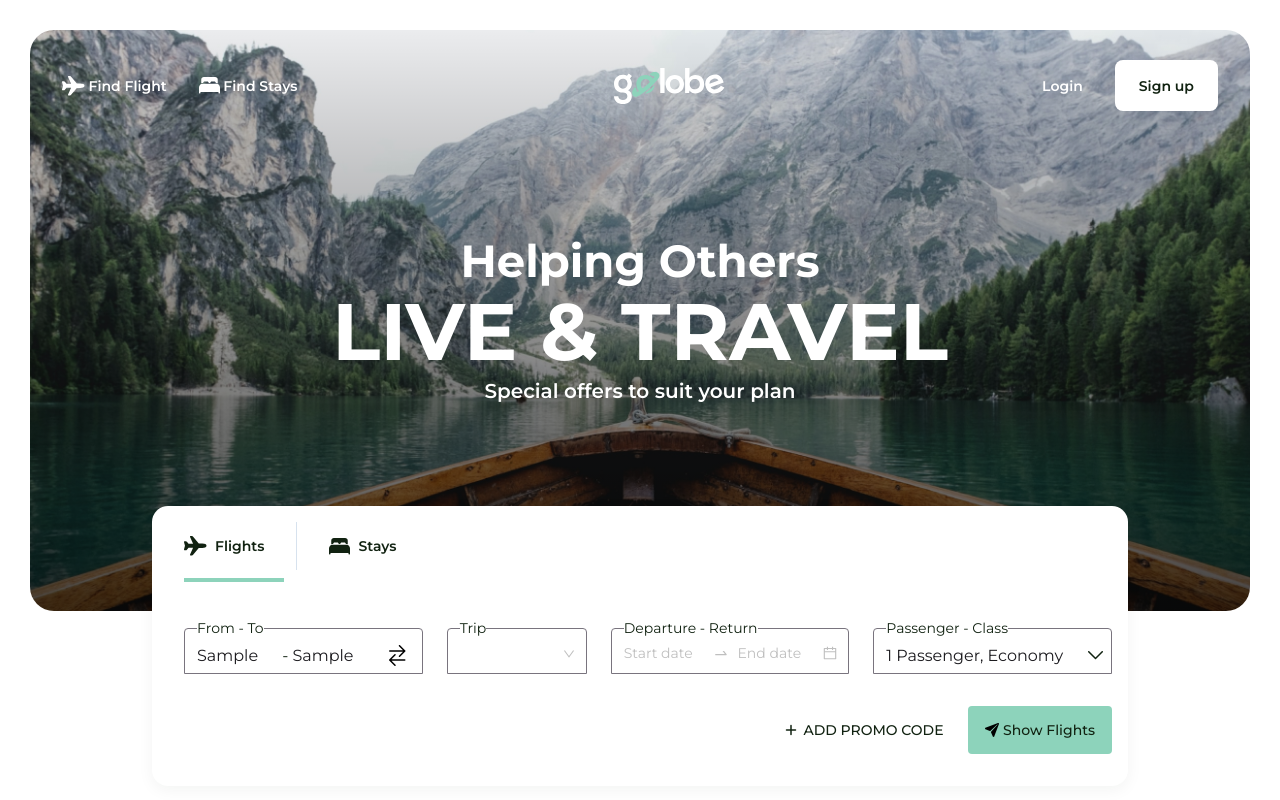
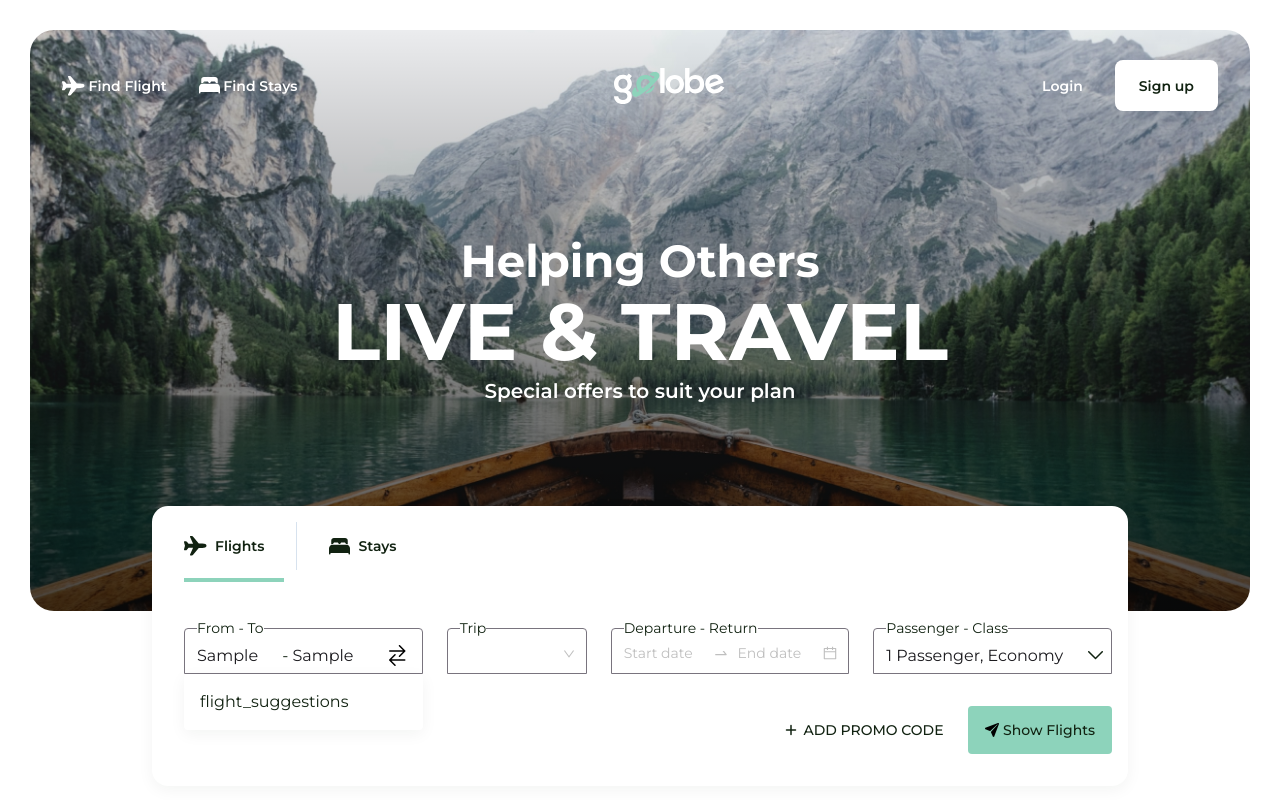
Before and after one commit to AnitaIkediashi/travel-booking-website, a Next.js app: page / in a window 1280 px wide. Both pictures are taken after typing "Sample", "Sample", "Sample", "Sample" into the empty fields and a click on the button "ADD PROMO CODE". Shown: the top 800 px of the page. Built offline with nearby package versions, Linux system fonts and the light colour scheme; no server answers; the database is empty.

Commit message:
created api route to fetch airports first

```diff
--- /dev/null
+++ b/app/api/flights/airports/route.ts
@@ -0,0 +1,23 @@
+import { prisma } from "@/lib/prisma";
+import { NextResponse } from "next/server";
+
+export async function GET(request: Request) {
+  const {searchParams} = new URL(request.url);
+  const query = searchParams.get('query') || '';
+  const searchFields = ["airport_code", "airport_name", "city", "country"];
+  const orFilters = searchFields.map((field) => ({
+    [field]: { contains: query, mode: "insensitive" },
+  }));
+
+  try {
+    const airports = await prisma.airport.findMany({
+      where: { OR: orFilters },
+    });
+    return NextResponse.json(airports);
+  } catch (error) {
+    return NextResponse.json(
+      { error: "Failed to fetch airports" },
+      { status: 500 }
+    );
+  }
+}
--- /dev/null
+++ b/components/dropdowns/flight_suggestions.tsx
@@ -0,0 +1,17 @@
+import { AirportProps } from "@/types/flight_type"
+
+type FlightSuggestionsProps = {
+    airports: AirportProps[]
+}
+
+export const FlightSuggestions = ({ airports }: FlightSuggestionsProps) => {
+  return (
+    <ul
+      className={`${
+        airports.length === 0 ? "h-auto" : "max-h-[300px]"
+      } absolute w-full bg-white shadow-light left-0 right-0 z-20 font-montserrat text-blackish-green rounded-sm overflow-y-auto p-4`}
+    >
+      flight_suggestions
+    </ul>
+  );
+}
--- a/components/reusable/search_flights.tsx
+++ b/components/reusable/search_flights.tsx
@@ -8,6 +8,9 @@ import { AddIcon } from "../icons/add";
 import { Button } from "./button";
 import { PaperPlaneIcon } from "../icons/paperPlane";
 import { ArrowDownIcon } from "../icons/arrow_down";
+import { useDebouncedCallback } from "@/utils/debounceCallback";
+import { AirportProps } from "@/types/flight_type";
+import { FlightSuggestions } from "../dropdowns/flight_suggestions";
 
 /**
  * NOTES: 1. Day.js is a minimalist JavaScript library designed to make parsing, validating, manipulating, and displaying dates and times in web applications much easier and more efficient than using the built-in JavaScript Date object
@@ -46,6 +49,31 @@ export const SearchFlights = () => {
   });
   const [showDropDown, setShowDropDown] = useState(false);
 
+  const [showAirportsSuggestions, setShowAirportsSuggestions] = useState(false);
+
+  const [airports, setAirports] = useState<AirportProps[]>([]); // store the airports suggestions
+
+  const debounceHandleLocationChange = useDebouncedCallback(
+    async (query: string) => {
+      if (query.trim() === "") {
+        setAirports([]);
+        setShowAirportsSuggestions(false)
+        return
+      }
+      try {
+        const response = await fetch(`/api/flights/airports?query=${query}`);
+        const data = await response.json();
+        console.log("Location suggestions:", data);
+        setAirports(data);
+        setShowAirportsSuggestions(true)
+      } catch (error) {
+        console.error("Error fetching location suggestions:", error);
+        setShowAirportsSuggestions(false)
+      }
+    },
+    300
+  ); // hoisting
+
   const handleDropDownClick = () => {
     setShowDropDown(!showDropDown);
   };
@@ -62,6 +90,7 @@ export const SearchFlights = () => {
         [name]: value,
       };
     });
+    debounceHandleLocationChange(value);
   };
 
   const handleTripChange = (value: string) => {
@@ -184,7 +213,7 @@ export const SearchFlights = () => {
   return (
     <div className="flex flex-col gap-8 font-montserrat">
       <div className="w-full grid grid-cols-1 sm:grid-cols-2 lg:grid-cols-[1fr_120px_1fr_1fr] xl:grid-cols-[1fr_140px_1fr_1fr] gap-6">
-        <div>
+        <div className="relative">
           <fieldset className="h-14 border border-blackish-green-20 rounded-tl-sm rounded-tr-sm pl-3">
             <legend className="text-blackish-green text-sm capitalize">
               from - to
@@ -202,6 +231,9 @@ export const SearchFlights = () => {
               </div>
             </div>
           </fieldset>
+          {
+            showAirportsSuggestions && <FlightSuggestions airports={airports} />
+          }
         </div>
         <div>
           <fieldset className="h-14 border border-blackish-green-20 rounded-tl-sm rounded-tr-sm pl-3 select_wrapper">
--- a/create_data/flight_data.ts
+++ b/create_data/flight_data.ts
@@ -449,7 +449,6 @@ async function clearStaleData() {
 
 async function main() {
   // 💡 Step 0: Clear the database before creating new data
-  await clearStaleData();
   console.info("Starting seed process...");
 
   //  1. Run maintenance (deletes stale data AND checks the count)
--- a/package.json
+++ b/package.json
@@ -30,7 +30,7 @@
     "@types/pg": "^8.16.0",
     "@types/react": "^19",
     "@types/react-dom": "^19",
-    "baseline-browser-mapping": "^2.9.7",
+    "baseline-browser-mapping": "^2.9.11",
     "eslint": "^9",
     "eslint-config-next": "16.0.0",
     "prisma": "^6.19.0",
--- /dev/null
+++ b/utils/debounceCallback.ts
@@ -0,0 +1,21 @@
+import { useRef, useCallback } from "react";
+
+export const useDebouncedCallback = <T extends unknown[]>(
+  callback: (...args: T) => void,
+  delay: number
+) => {
+  const timeoutRef = useRef<NodeJS.Timeout | null>(null);
+
+  return useCallback(
+    (...args: T) => {
+      if (timeoutRef.current) {
+        clearTimeout(timeoutRef.current);
+      }
+
+      timeoutRef.current = setTimeout(() => {
+        callback(...args);
+      }, delay);
+    },
+    [callback, delay]
+  );
+};
```
Also changed, not shown: 1 other file (tests, documents, lock files or other folders).
